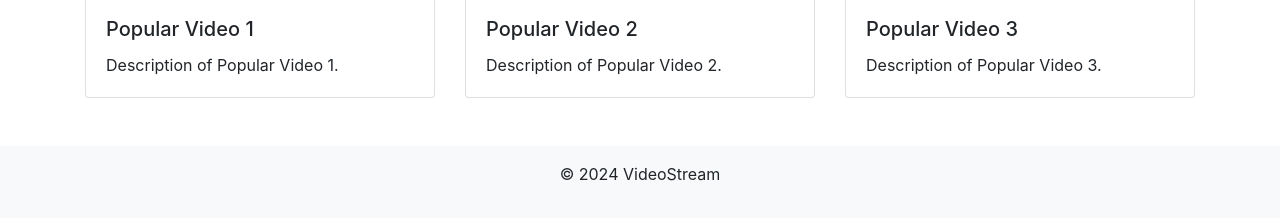
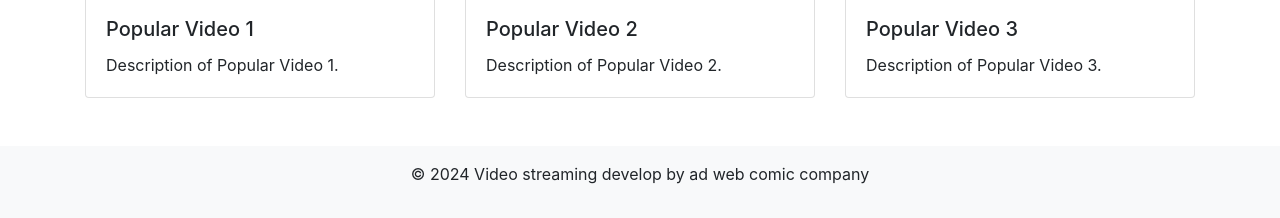
Before and after one commit to muhammedadnanv/videostreaming, a plain HTML site: page index.html in a window 1280 px wide. Shown: the part 1904-2122 px from the top of the page. Drawn offline with nearby package versions, Linux system fonts and the light colour scheme.

Commit message:
Update index.html

```diff
--- a/index.html
+++ b/index.html
@@ -183,7 +183,7 @@
 
 <!-- Footer -->
 <footer class="bg-light text-center py-3">
-    <p>&copy; 2024 VideoStream</p>
+    <p>&copy; 2024 Video streaming develop by ad web comic company</p>
 </footer>
 
 <!-- Scripts -->
```
